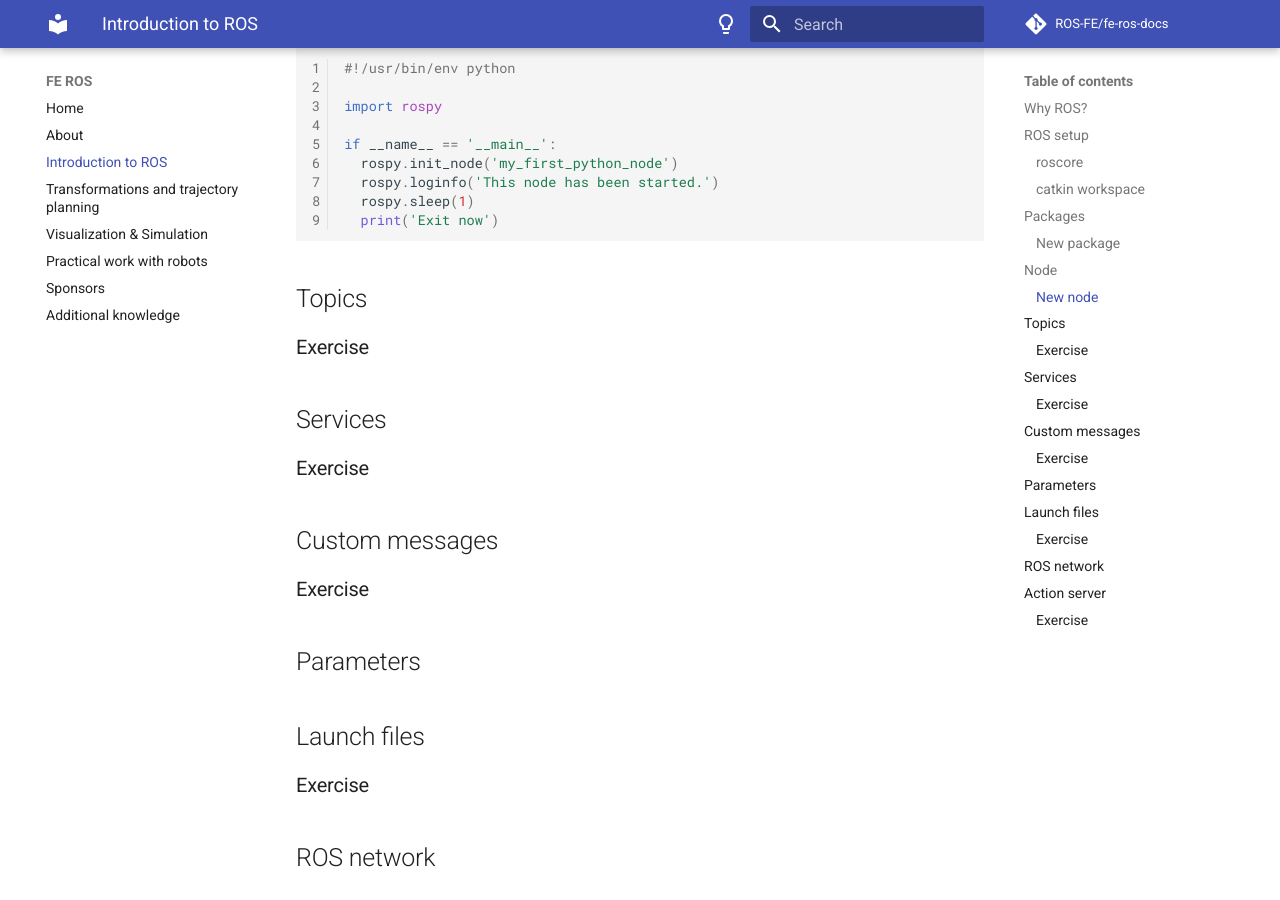
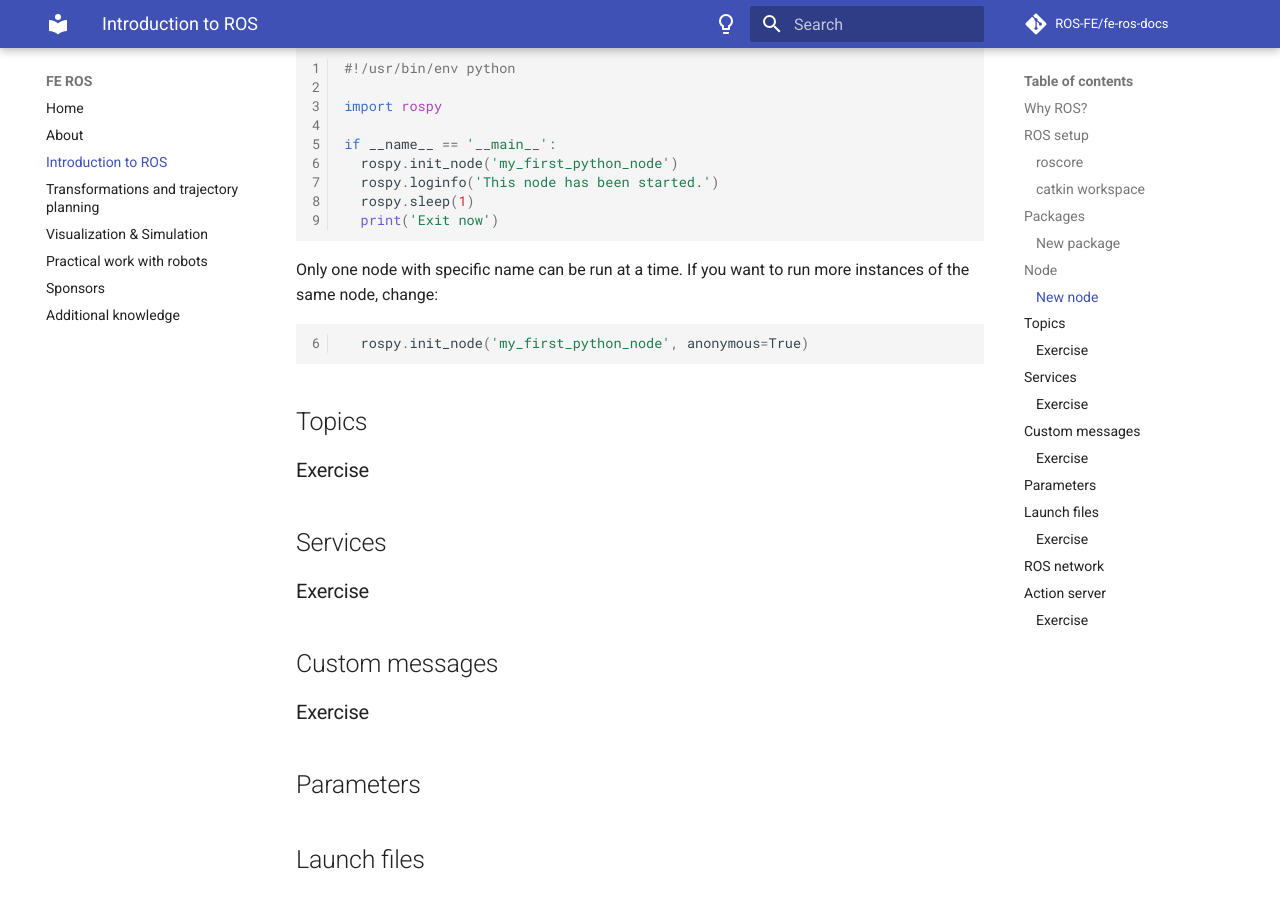
Before and after one commit to ROS-FE/fe-ros-docs, an MkDocs documentation site: the page built from docs/introduction/index.md, in a window 1280 px wide and 900 px high, scrolled down 2228 px. Built offline with MkDocs 1.6.1 and Material for MkDocs 9.7.7, drawn with Linux system fonts in a browser that asks for light colours; comment, search, counter and statistics services are not loaded.

Commit message:
Update index.md

````diff
--- a/docs/introduction/index.md
+++ b/docs/introduction/index.md
@@ -108,7 +108,10 @@ if __name__ == '__main__':
   rospy.sleep(1)
   print('Exit now')
 ```
-
+Only one node with specific name can be run at a time. If you want to run more instances of the same node, change:
+```python linenums="6"
+  rospy.init_node('my_first_python_node', anonymous=True)
+```
 
 
 ## Topics
````
